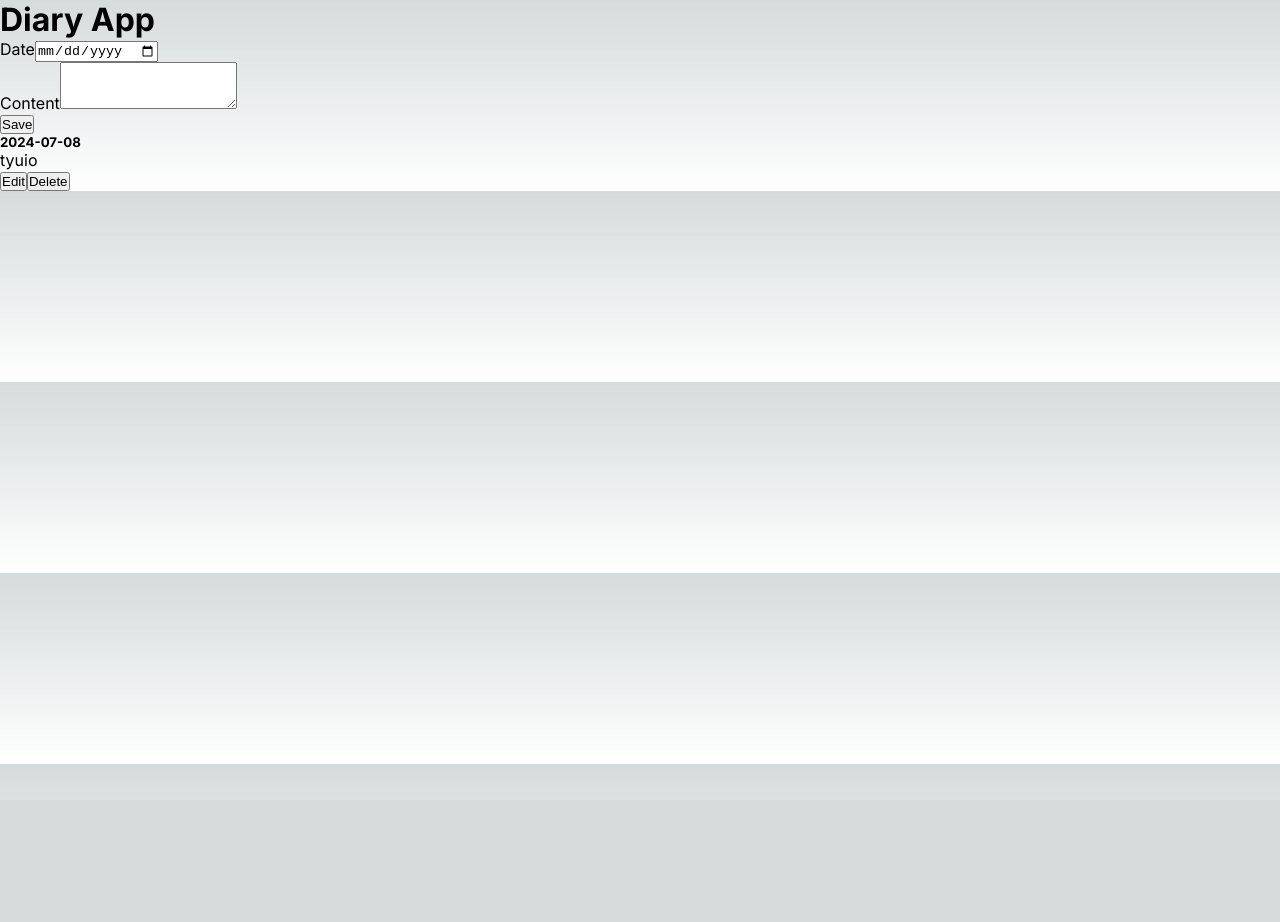
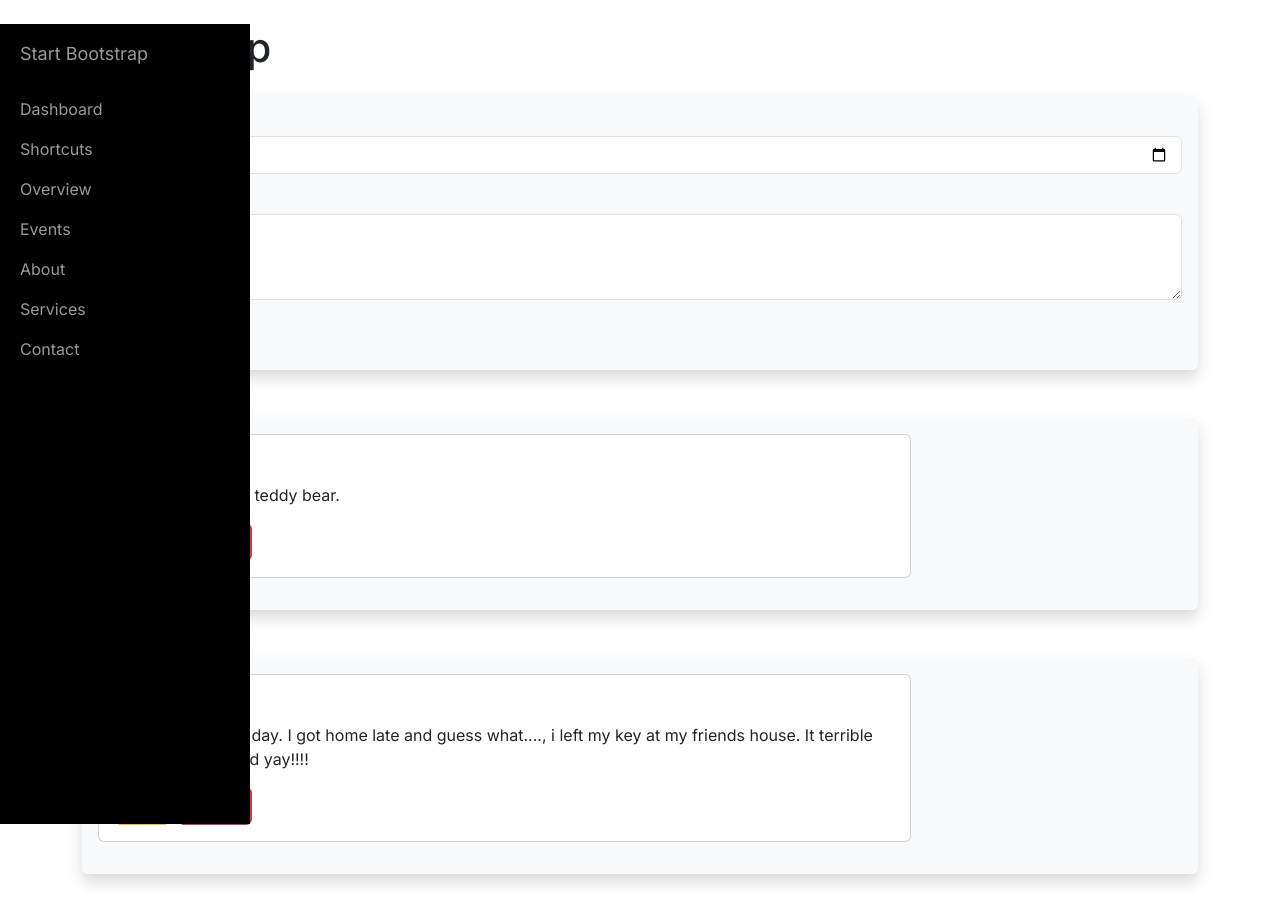
Before and after one commit to Esther-chepunton/Diary, a Next.js app in the folder diary-app/: page / in a window 1280 px wide. Before the commit the page ends 800 px from the top, so only its background shows below. Built offline with nearby package versions, Linux system fonts and the light colour scheme.

Commit message:
update on the UI of the journal

```diff
--- a/diary-app/app/components/DiaryEntry.js
+++ b/diary-app/app/components/DiaryEntry.js
@@ -2,9 +2,10 @@
 
 const DiaryEntry = ({ entry, onEdit, onDelete }) => {
   return (
-    <div className="card mb-3">
-      <div className="card-body">
-        <h5 className="card-title">{entry.date}</h5>
+    <div class="shadow p-3 mb-5 bg-body-tertiary rounded">
+      <div class="card w-75 mb-3">
+        <div class="card-body">
+          <h5 className="card-title ">{entry.date}</h5>
           <p className="card-text">{entry.content}</p>
           <button
             className="btn btn-warning me-2"
@@ -17,6 +18,7 @@ const DiaryEntry = ({ entry, onEdit, onDelete }) => {
           </button>
         </div>
       </div>
+    </div>
   );
 };
 
--- a/diary-app/app/components/DiaryForm.js
+++ b/diary-app/app/components/DiaryForm.js
@@ -1,6 +1,6 @@
 "use client";
 
-import React, { useState, useEffect } from "react";
+import { useEffect, useState } from "react";
 
 const DiaryForm = ({ entry, onSave }) => {
   const [date, setDate] = useState("");
@@ -21,7 +21,10 @@ const DiaryForm = ({ entry, onSave }) => {
   };
 
   return (
-    <form onSubmit={handleSubmit} className="mb-3">
+    <form
+      onSubmit={handleSubmit}
+      className="mb-3 shadow p-3 mb-5 bg-body-tertiary rounded"
+    >
       <div className="form-group">
         <label htmlFor="date">Date</label>
         <input
@@ -34,7 +37,7 @@ const DiaryForm = ({ entry, onSave }) => {
         />
       </div>
       <div className="form-group mt-3">
-        <label htmlFor="content">Content</label>
+        <label htmlFor="content">My day!</label>
         <textarea
           className="form-control"
           id="content"
--- /dev/null
+++ b/diary-app/app/components/Sidebar.js
@@ -0,0 +1,38 @@
+"use client";
+
+const Sidebar = () => {
+  return (
+    <div className="sidebar">
+      <div id="sidebar-wrapper">
+        <ul class="sidebar-nav">
+          <li class="sidebar-brand">
+            <a href="#">Start Bootstrap</a>
+          </li>
+          <li>
+            <a href="#">Dashboard</a>
+          </li>
+          <li>
+            <a href="#">Shortcuts</a>
+          </li>
+          <li>
+            <a href="#">Overview</a>
+          </li>
+          <li>
+            <a href="#">Events</a>
+          </li>
+          <li>
+            <a href="#">About</a>
+          </li>
+          <li>
+            <a href="#">Services</a>
+          </li>
+          <li>
+            <a href="#">Contact</a>
+          </li>
+        </ul>
+      </div>
+    </div>
+  );
+};
+
+export default Sidebar;
--- a/diary-app/app/data/entries.json
+++ b/diary-app/app/data/entries.json
@@ -1,7 +1,12 @@
 [
   {
-    "id": 1721719528211,
-    "date": "2024-07-08",
-    "content": "tyuio"
+    "id": 1721810677070,
+    "date": "2024-07-10",
+    "content": "I bought my self a teddy bear."
+  },
+  {
+    "id": 1721811629108,
+    "date": "2024-07-25",
+    "content": "Today was a long day. I got home late and guess what...., i left my key at my friends house. It terrible but, early weekend yay!!!!"
   }
 ]
--- a/diary-app/app/globals.css
+++ b/diary-app/app/globals.css
@@ -1,107 +1,126 @@
-:root {
-  --max-width: 1100px;
-  --border-radius: 12px;
-  --font-mono: ui-monospace, Menlo, Monaco, "Cascadia Mono", "Segoe UI Mono",
-    "Roboto Mono", "Oxygen Mono", "Ubuntu Monospace", "Source Code Pro",
-    "Fira Mono", "Droid Sans Mono", "Courier New", monospace;
+@import "~bootstrap/dist/css/bootstrap.min.css";
 
-  --foreground-rgb: 0, 0, 0;
-  --background-start-rgb: 214, 219, 220;
-  --background-end-rgb: 255, 255, 255;
-
-  --primary-glow: conic-gradient(
-    from 180deg at 50% 50%,
-    #16abff33 0deg,
-    #0885ff33 55deg,
-    #54d6ff33 120deg,
-    #0071ff33 160deg,
-    transparent 360deg
-  );
-  --secondary-glow: radial-gradient(
-    rgba(255, 255, 255, 1),
-    rgba(255, 255, 255, 0)
-  );
-
-  --tile-start-rgb: 239, 245, 249;
-  --tile-end-rgb: 228, 232, 233;
-  --tile-border: conic-gradient(
-    #00000080,
-    #00000040,
-    #00000030,
-    #00000020,
-    #00000010,
-    #00000010,
-    #00000080
-  );
-
-  --callout-rgb: 238, 240, 241;
-  --callout-border-rgb: 172, 175, 176;
-  --card-rgb: 180, 185, 188;
-  --card-border-rgb: 131, 134, 135;
-}
-
-@media (prefers-color-scheme: dark) {
-  :root {
-    --foreground-rgb: 255, 255, 255;
-    --background-start-rgb: 0, 0, 0;
-    --background-end-rgb: 0, 0, 0;
-
-    --primary-glow: radial-gradient(rgba(1, 65, 255, 0.4), rgba(1, 65, 255, 0));
-    --secondary-glow: linear-gradient(
-      to bottom right,
-      rgba(1, 65, 255, 0),
-      rgba(1, 65, 255, 0),
-      rgba(1, 65, 255, 0.3)
-    );
-
-    --tile-start-rgb: 2, 13, 46;
-    --tile-end-rgb: 2, 5, 19;
-    --tile-border: conic-gradient(
-      #ffffff80,
-      #ffffff40,
-      #ffffff30,
-      #ffffff20,
-      #ffffff10,
-      #ffffff10,
-      #ffffff80
-    );
-
-    --callout-rgb: 20, 20, 20;
-    --callout-border-rgb: 108, 108, 108;
-    --card-rgb: 100, 100, 100;
-    --card-border-rgb: 200, 200, 200;
-  }
-}
-
-* {
-  box-sizing: border-box;
-  padding: 0;
-  margin: 0;
-}
-
-html,
+/* Custom global styles */
 body {
-  max-width: 100vw;
   overflow-x: hidden;
 }
 
-body {
-  color: rgb(var(--foreground-rgb));
-  background: linear-gradient(
-      to bottom,
-      transparent,
-      rgb(var(--background-end-rgb))
-    )
-    rgb(var(--background-start-rgb));
+/* Toggle Styles */
+
+#wrapper {
+  padding-left: 0;
+  -webkit-transition: all 0.5s ease;
+  -moz-transition: all 0.5s ease;
+  -o-transition: all 0.5s ease;
+  transition: all 0.5s ease;
 }
 
-a {
-  color: inherit;
+#wrapper.toggled {
+  padding-left: 250px;
+}
+
+#sidebar-wrapper {
+  z-index: 1000;
+  position: fixed;
+  left: 250px;
+  width: 0;
+  height: 100%;
+  margin-left: -250px;
+  overflow-y: auto;
+  background: #000;
+  -webkit-transition: all 0.5s ease;
+  -moz-transition: all 0.5s ease;
+  -o-transition: all 0.5s ease;
+  transition: all 0.5s ease;
+}
+
+#wrapper.toggled #sidebar-wrapper {
+  width: 250px;
+}
+
+#page-content-wrapper {
+  width: 100%;
+  position: absolute;
+  padding: 15px;
+}
+
+#wrapper.toggled #page-content-wrapper {
+  position: absolute;
+  margin-right: -250px;
+}
+
+/* Sidebar Styles */
+
+.sidebar-nav {
+  position: absolute;
+  top: 0;
+  width: 250px;
+  margin: 0;
+  padding: 0;
+  list-style: none;
+}
+
+.sidebar-nav li {
+  text-indent: 20px;
+  line-height: 40px;
+}
+
+.sidebar-nav li a {
+  display: block;
+  text-decoration: none;
+  color: #999999;
+}
+
+.sidebar-nav li a:hover {
+  text-decoration: none;
+  color: #fff;
+  background: rgba(255, 255, 255, 0.2);
+}
+
+.sidebar-nav li a:active,
+.sidebar-nav li a:focus {
   text-decoration: none;
 }
 
-@media (prefers-color-scheme: dark) {
-  html {
-    color-scheme: dark;
+.sidebar-nav>.sidebar-brand {
+  height: 65px;
+  font-size: 18px;
+  line-height: 60px;
+}
+
+.sidebar-nav>.sidebar-brand a {
+  color: #999999;
+}
+
+.sidebar-nav>.sidebar-brand a:hover {
+  color: #fff;
+  background: none;
+}
+
+@media(min-width:768px) {
+  #wrapper {
+    padding-left: 250px;
+  }
+
+  #wrapper.toggled {
+    padding-left: 0;
+  }
+
+  #sidebar-wrapper {
+    width: 250px;
+  }
+
+  #wrapper.toggled #sidebar-wrapper {
+    width: 0;
+  }
+
+  #page-content-wrapper {
+    padding: 20px;
+    position: relative;
+  }
+
+  #wrapper.toggled #page-content-wrapper {
+    position: relative;
+    margin-right: 0;
   }
 }
--- a/diary-app/app/page.js
+++ b/diary-app/app/page.js
@@ -1,15 +1,15 @@
-"use client"; // Add this line to make this file a client component
+"use client";
 
 import { useEffect, useState } from "react";
 import DiaryForm from "./components/DiaryForm";
 import DiaryList from "./components/DiaryList";
+import Sidebar from "./components/sidebar";
 
 const Home = () => {
   const [entries, setEntries] = useState([]);
   const [editingEntry, setEditingEntry] = useState(null);
 
   useEffect(() => {
-    // Fetch entries from the JSON file (simulated as this would be done server-side)
     fetch("/api/entries")
       .then((response) => response.json())
       .then((data) => setEntries(data));
@@ -20,7 +20,6 @@ const Home = () => {
       ? entries.map((e) => (e.id === entry.id ? entry : e))
       : [...entries, entry];
 
-    // Update entries in the JSON file (simulated as this would be done server-side)
     fetch("/api/entries", {
       method: "POST",
       headers: {
@@ -41,7 +40,6 @@ const Home = () => {
   const handleDeleteEntry = (id) => {
     const updatedEntries = entries.filter((e) => e.id !== id);
 
-    // Update entries in the JSON file (simulated as this would be done server-side)
     fetch("/api/entries", {
       method: "DELETE",
       headers: {
@@ -52,8 +50,9 @@ const Home = () => {
   };
 
   return (
-    <div className="container">
-      <h1 className="my-4">Diary App</h1>
+    <div className="container mt-4">
+      <Sidebar />
+      <h1 className="mb-4">Diary App</h1>
       <DiaryForm entry={editingEntry} onSave={handleSaveEntry} />
       <DiaryList
         entries={entries}
--- a/diary-app/styles/global.css
+++ /dev/null
@@ -1,3 +0,0 @@
-@import "~bootstrap/dist/css/bootstrap.min.css";
-
-/* Add any custom global styles here */
```
Lines whose indentation alone changed are shown as unchanged.
